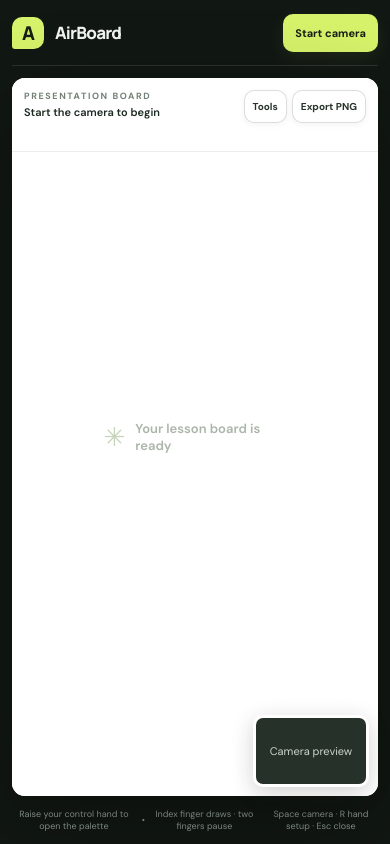
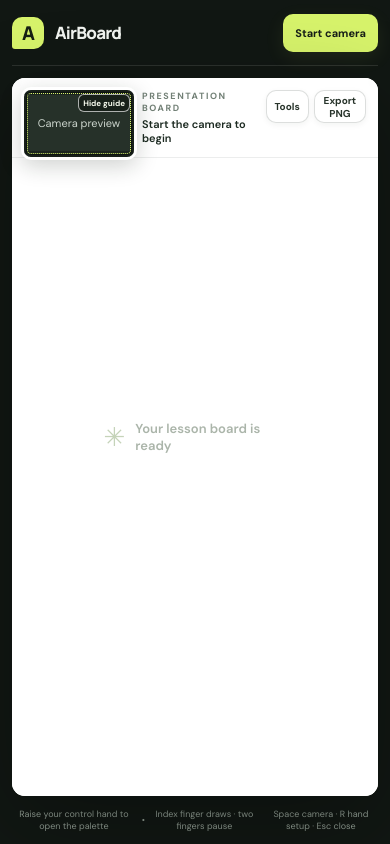
Before and after one commit to acVerse/AirBoard, a React (Vite) app: page / in a window 390 px wide. Built offline with nearby package versions, Linux system fonts and the light colour scheme.

Commit message:
feat: show mapped webcam gesture area

```diff
--- a/src/App.css
+++ b/src/App.css
@@ -34,7 +34,7 @@
 .board-shell { margin: 26px 0 0; position: relative; flex: 1; min-height: 520px; display: flex; flex-direction: column; }
 .board-stage { position: relative; flex: 1; min-height: min(76vh, 890px); overflow: hidden; border-radius: 18px; background: #fff; box-shadow: 0 26px 90px rgba(0, 0, 0, .28); isolation: isolate; }
 .drawing-canvas { position: absolute; inset: 0; width: 100%; height: 100%; display: block; background: #fff; }
-.board-topline { position: absolute; z-index: 2; top: 0; left: 0; right: 0; min-height: 74px; display: flex; align-items: center; justify-content: space-between; gap: 12px; padding: 15px 22px 13px; border-bottom: 1px solid rgba(24, 33, 27, .08); background: rgba(255, 255, 255, .91); backdrop-filter: blur(10px); }
+.board-topline { position: absolute; z-index: 2; top: 0; left: 0; right: 0; min-height: 74px; display: flex; align-items: center; justify-content: space-between; gap: 12px; padding: 15px 22px 13px clamp(200px, 21vw, 280px); border-bottom: 1px solid rgba(24, 33, 27, .08); background: rgba(255, 255, 255, .91); backdrop-filter: blur(10px); }
 .eyebrow { display: block; color: #728076; font: 700 9px 'DM Sans', sans-serif; letter-spacing: 1.6px; }
 .tracking-message { margin: 3px 0 0; color: #1d2b22; font-size: 13px; font-weight: 600; }
 .board-quick-actions { display: flex; gap: 8px; }
@@ -63,9 +63,17 @@
 .gesture-cursor { position: absolute; z-index: 8; width: 38px; height: 38px; display: grid; place-items: center; border: 2px solid #5d7a25; border-radius: 50%; background: conic-gradient(#5d7a25 var(--dwell-progress, 0%), rgba(215, 243, 107, .35) 0); color: #233019; transform: translate(-50%, -50%); pointer-events: none; box-shadow: 0 2px 7px rgba(0, 0, 0, .15); }
 .gesture-cursor::before { content: ''; position: absolute; inset: 4px; border-radius: 50%; background: rgba(215, 243, 107, .92); }
 .gesture-cursor span { position: relative; z-index: 1; font-size: 19px; line-height: 1; }
-.camera-pip { position: absolute; z-index: 4; right: 18px; bottom: 18px; width: clamp(150px, 19vw, 260px); aspect-ratio: 16 / 10; overflow: hidden; display: grid; place-items: center; border: 3px solid #fff; border-radius: 14px; background: #263129; color: #cbd4cc; box-shadow: 0 6px 22px rgba(18, 28, 20, .2); font-size: 11px; }
+.camera-pip { position: absolute; z-index: 4; top: 18px; left: 18px; width: clamp(190px, 20vw, 270px); aspect-ratio: 16 / 10; overflow: hidden; display: grid; place-items: center; border: 3px solid #fff; border-radius: 14px; background: #263129; color: #cbd4cc; box-shadow: 0 6px 22px rgba(18, 28, 20, .2); font-size: 11px; }
 .camera-pip video { position: absolute; inset: 0; width: 100%; height: 100%; object-fit: cover; transform: scaleX(-1); }
-.camera-pip span { position: relative; z-index: 1; }
+.camera-pip > span { position: relative; z-index: 1; }
+.camera-guide-shade { position: absolute; z-index: 1; background: rgba(10, 16, 12, .34); pointer-events: none; }
+.camera-guide-shade--top { inset: 0 0 92% 0; }
+.camera-guide-shade--right { top: 4%; right: 0; bottom: 4%; width: 3%; }
+.camera-guide-shade--bottom { inset: 92% 0 0 0; }
+.camera-guide-shade--left { top: 4%; left: 0; bottom: 4%; width: 3%; }
+.camera-active-area { position: absolute; z-index: 2; inset: 4% 3%; border: 2px dotted #d7f36b; border-radius: 7px; box-shadow: 0 0 0 1px rgba(12, 18, 13, .85), 0 0 10px rgba(0, 0, 0, .45); pointer-events: none; }
+.camera-guide-toggle { position: absolute; z-index: 3; top: 7px; right: 7px; padding: 4px 7px; border: 1px solid rgba(255,255,255,.65); border-radius: 6px; color: #f6faed; background: rgba(20, 29, 22, .8); font-size: 9px; font-weight: 700; cursor: pointer; }
+.camera-guide-toggle:hover { background: rgba(20, 29, 22, .96); }
 .setup-scrim { position: absolute; z-index: 10; inset: 0; display: grid; place-items: center; padding: 24px; background: rgba(20, 29, 22, .48); backdrop-filter: blur(5px); }
 .setup-card { width: min(470px, 100%); padding: 31px; border: 1px solid rgba(255,255,255,.65); border-radius: 20px; background: #fbfcf9; color: #202b22; box-shadow: 0 24px 80px rgba(0, 0, 0, .25); }
 .setup-card h1 { margin: 9px 0 9px; color: #1d2920; font: 800 clamp(24px, 3vw, 32px)/1.12 'Manrope', sans-serif; letter-spacing: -1.3px; }
@@ -93,12 +101,14 @@
   .button { min-height: 38px; padding: 0 11px; font-size: 11px; }
   .board-shell { margin-top: 12px; min-height: 450px; }
   .board-stage { min-height: 70vh; border-radius: 13px; }
-  .board-topline { align-items: flex-start; padding: 12px; }
+  .board-topline { align-items: flex-start; padding: 12px 12px 12px 130px; }
   .tracking-message { max-width: 180px; font-size: 11px; }
   .board-quick-actions { gap: 5px; }
   .button--board { min-height: 33px; padding: 0 8px; font-size: 10px; }
   .tool-palette { top: 79px; left: 8px; width: min(330px, calc(100% - 16px)); padding: 10px; }
-  .camera-pip { right: 9px; bottom: 9px; width: 116px; border-radius: 10px; }
+  .camera-pip { top: 9px; left: 9px; width: 116px; border-radius: 10px; }
+  .camera-active-area { border-width: 1.5px; border-radius: 4px; }
+  .camera-guide-toggle { top: 4px; right: 4px; padding: 3px 4px; font-size: 8px; }
   .setup-card { padding: 23px; }
   .app-footer { min-height: 48px; gap: 6px; text-align: center; font-size: 9px; }
 }
--- a/src/components/CameraPreview.tsx
+++ b/src/components/CameraPreview.tsx
@@ -6,15 +6,33 @@ import WhiteboardCanvas from "./WhiteboardCanvas";
 export default function CameraPreview() {
   const { videoRef, hands, status, error, start, stop } = useHandTracking();
   const [drawingHand, setDrawingHand] = useState<Handedness | null>(null);
+  const [showGestureArea, setShowGestureArea] = useState(true);
+
+  const mappedHands = useMemo(() => hands.map((hand) => {
+    const left = 0.03;
+    const right = 0.97;
+    const top = 0.04;
+    const bottom = 0.96;
+    const { x, y } = hand.point;
+    const active = x >= left && x <= right && y >= top && y <= bottom;
+    return {
+      ...hand,
+      active,
+      point: {
+        x: Math.max(0, Math.min(1, (x - left) / (right - left))),
+        y: Math.max(0, Math.min(1, (y - top) / (bottom - top))),
+      },
+    };
+  }), [hands]);
 
   const detectedHandedness = useMemo(
     () => Array.from(new Set(hands.map((hand) => hand.handedness))),
     [hands],
   );
-  const drawingHandData = hands.find(
+  const drawingHandData = mappedHands.find(
     (hand) => hand.handedness === drawingHand,
   ) ?? null;
-  const controlHandData = hands.find(
+  const controlHandData = mappedHands.find(
     (hand) => drawingHand !== null && hand.handedness !== drawingHand,
   ) ?? null;
   const drawingHandChosen = drawingHand !== null;
@@ -69,9 +87,26 @@ export default function CameraPreview() {
           cameraRunning={status === "running"}
         />
 
-        <div className="camera-pip" aria-label="Mirrored camera preview">
+        <div className="camera-pip" aria-label="Mirrored camera preview with gesture area guide">
           <video ref={videoRef} autoPlay playsInline muted />
           {status !== "running" && <span>Camera preview</span>}
+          {showGestureArea && (
+            <>
+              <div className="camera-guide-shade camera-guide-shade--top" />
+              <div className="camera-guide-shade camera-guide-shade--right" />
+              <div className="camera-guide-shade camera-guide-shade--bottom" />
+              <div className="camera-guide-shade camera-guide-shade--left" />
+              <div className="camera-active-area" aria-hidden="true" />
+            </>
+          )}
+          <button
+            className="camera-guide-toggle"
+            type="button"
+            aria-pressed={showGestureArea}
+            onClick={() => setShowGestureArea((visible) => !visible)}
+          >
+            {showGestureArea ? "Hide guide" : "Show guide"}
+          </button>
         </div>
 
         {status === "running" && !drawingHand && (
--- a/src/components/WhiteboardCanvas.tsx
+++ b/src/components/WhiteboardCanvas.tsx
@@ -86,7 +86,7 @@ export default function WhiteboardCanvas({
     const canvas = canvasRef.current;
     if (!canvas) return;
 
-    if (!cameraRunning || !drawingHand) {
+    if (!cameraRunning || !drawingHand?.active) {
       stopStroke();
       if (cameraRunning) {
         requiresRearmRef.current = true;
@@ -142,13 +142,13 @@ export default function WhiteboardCanvas({
       setPaletteOpen(false);
       return;
     }
-    if (controlGesture === "OPEN_PALM" && !controlHandLowered) {
+    if (controlHand?.active && controlGesture === "OPEN_PALM" && !controlHandLowered) {
       if (closePaletteTimerRef.current !== null) {
         window.clearTimeout(closePaletteTimerRef.current);
         closePaletteTimerRef.current = null;
       }
       setPaletteOpen(true);
-    } else if ((!controlHand || controlHandLowered) && paletteOpen) {
+    } else if ((!controlHand?.active || controlHandLowered) && paletteOpen) {
       if (closePaletteTimerRef.current === null) {
         closePaletteTimerRef.current = window.setTimeout(() => {
           closePaletteTimerRef.current = null;
@@ -156,7 +156,7 @@ export default function WhiteboardCanvas({
         }, 650);
       }
     }
-  }, [cameraRunning, controlGesture, controlHandLowered, paletteOpen]);
+  }, [cameraRunning, controlHand?.active, controlGesture, controlHandLowered, paletteOpen]);
 
   const handlePaletteAction = useCallback((action: string) => {
     if (action === "brush") setSelectedTool("brush");
@@ -179,7 +179,7 @@ export default function WhiteboardCanvas({
 
   useEffect(() => {
     let target: HTMLElement | null = null;
-    if (paletteOpen && controlHand?.gesture === "DRAW") {
+    if (paletteOpen && controlHand?.active && controlHand.gesture === "DRAW") {
       const stage = stageRef.current;
       if (stage) {
         const rect = stage.getBoundingClientRect();
@@ -223,7 +223,7 @@ export default function WhiteboardCanvas({
         handlePaletteAction(action);
       }
     }
-  }, [controlHand?.point.x, controlHand?.point.y, controlHand, paletteOpen, handlePaletteAction]);
+  }, [controlHand?.active, controlHand?.point.x, controlHand?.point.y, controlHand, paletteOpen, handlePaletteAction]);
 
   useEffect(() => () => {
     stopStroke();
@@ -252,7 +252,7 @@ export default function WhiteboardCanvas({
     }, "image/png");
   };
 
-  const handCursorStyle: CSSProperties | undefined = controlHand && paletteOpen
+  const handCursorStyle: CSSProperties | undefined = controlHand?.active && paletteOpen
     ? {
         left: `${controlHand.point.x * 100}%`,
         top: `${controlHand.point.y * 100}%`,
--- a/src/hooks/useHandTracking.ts
+++ b/src/hooks/useHandTracking.ts
@@ -14,6 +14,7 @@ export interface TrackedHand {
   landmarks: HandPoint[];
   gesture: GestureType;
   point: { x: number; y: number };
+  active: boolean;
 }
 
 type TrackingStatus = "idle" | "starting" | "running" | "error";
@@ -100,6 +101,7 @@ export function useHandTracking() {
               landmarks: points,
               gesture,
               point: { x: 1 - points[8].x, y: points[8].y },
+              active: true,
             });
           });
 
```
